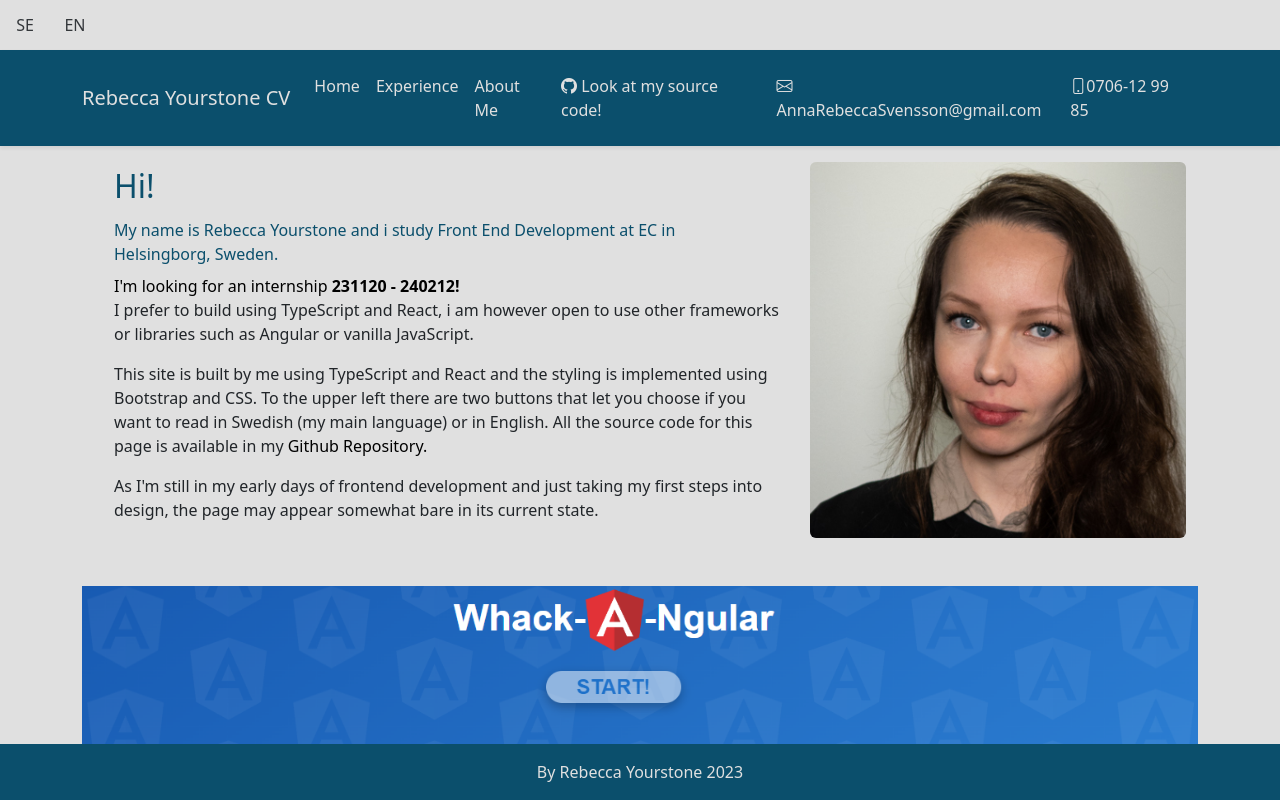
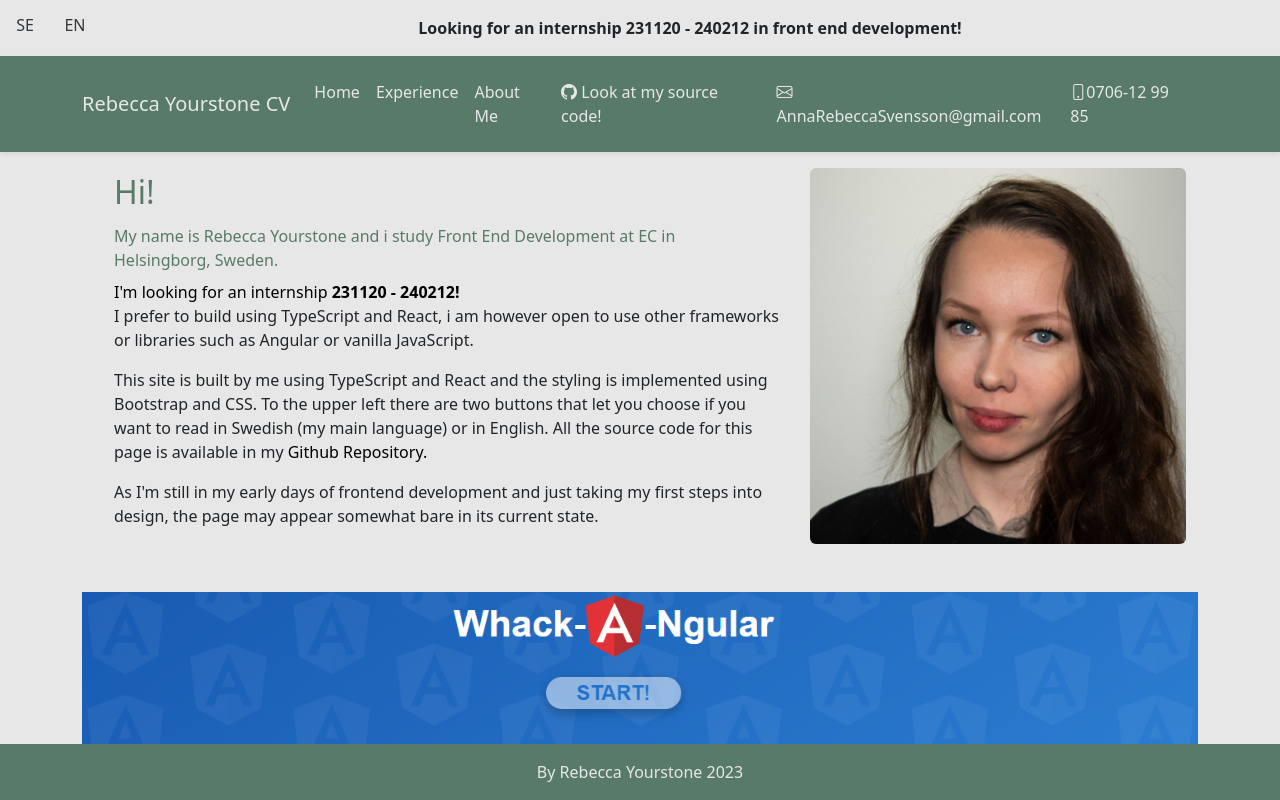
Before and after one commit to rebeccayourstone/CV, a React (Vite) app: page / in a window 1280 px wide. Shown: the top 800 px of the page. Built offline with nearby package versions, Linux system fonts and the light colour scheme.

Commit message:
Add inforbar on top and change colors.

```diff
--- a/src/App.tsx
+++ b/src/App.tsx
@@ -29,6 +29,7 @@ function App() {
               <Route path="/about" element={<About />} />
             </Routes>
           </Container>
+
           {/* <Container className="d-flex">
             <Container className="mt-4 d-none d-md-inline d-flex justify-content-end">
               <img
--- a/src/components/NavbarR.tsx
+++ b/src/components/NavbarR.tsx
@@ -10,6 +10,7 @@ function NavbarR() {
 
   return (
     <>
+      <div className="d-flex">
         <button
           type="button"
           className="btn"
@@ -24,6 +25,15 @@ function NavbarR() {
         >
           EN
         </button>
+        <Container
+          className="d-flex justify-content-center align-items-centertext-alert font-weight-bold"
+          style={{ width: "100%", fontWeight: "bold" }}
+        >
+          <p className="mt-3 ">
+            Looking for an internship 231120 - 240212 in front end development!
+          </p>
+        </Container>
+      </div>
       <Navbar sticky="top" className="shadow-sm mb-3 bg-primary ">
         <Container className="d-flex bg-primary">
           <Navbar.Brand href="/">
--- a/src/globals.scss
+++ b/src/globals.scss
@@ -6,7 +6,7 @@
 
 // Import Bootstrap and its default variables
 // @import "~bootstrap/scss/bootstrap.scss";
-$primary: #0b4f6c; // new primary color
+$primary: #587b69; // new primary color
 $secondary: #dbbadd; // new secondary color
 $success: #a74128; // new success color
 $danger: #ffb800;
@@ -15,7 +15,7 @@ $info: #3066be;
 $light: #bbdfc5;
 $dark: #0a2e36;
 
-$white: #e0e0e0;
+$white: #e7e7e7;
 
 $link-decoration: #e0e0e0;
 
```
Lines whose indentation alone changed are shown as unchanged.
